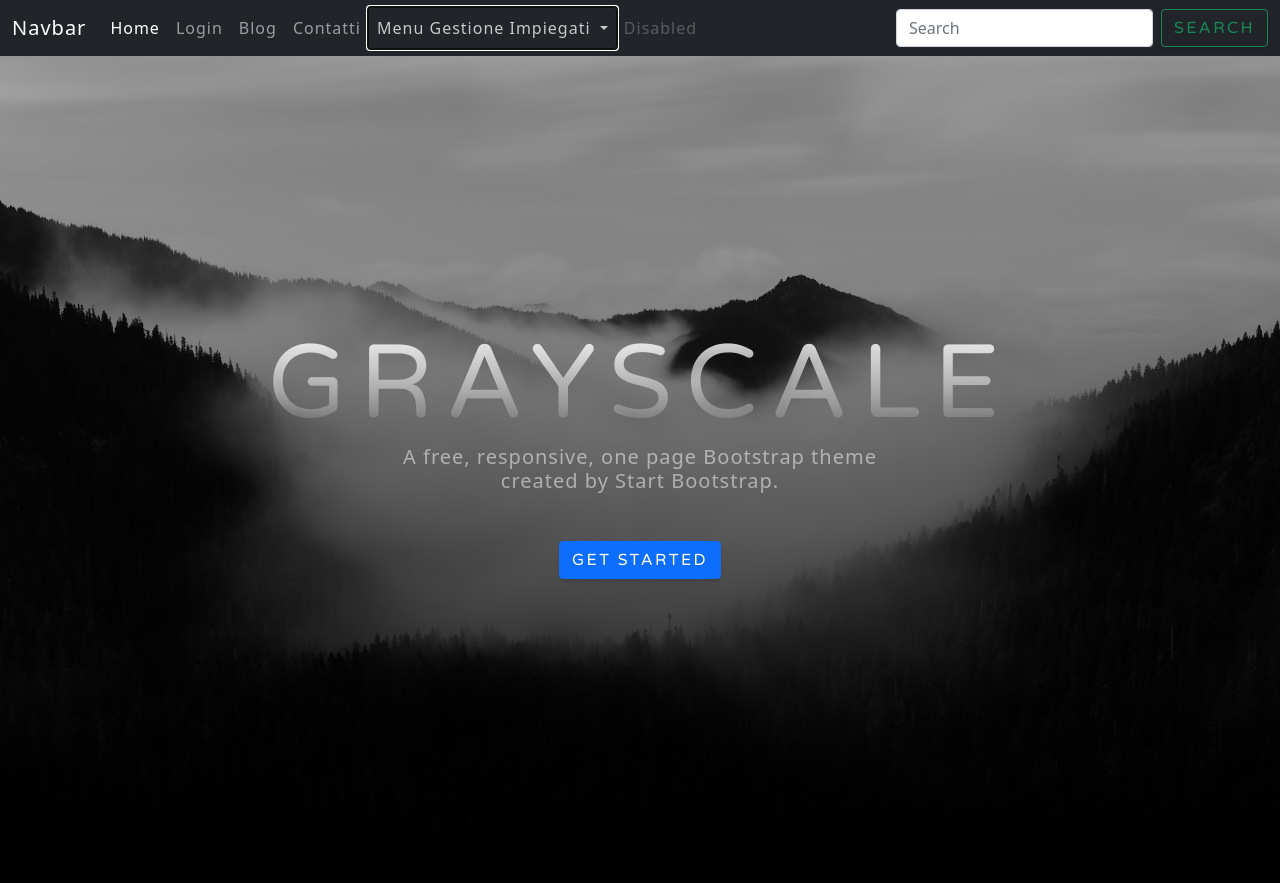
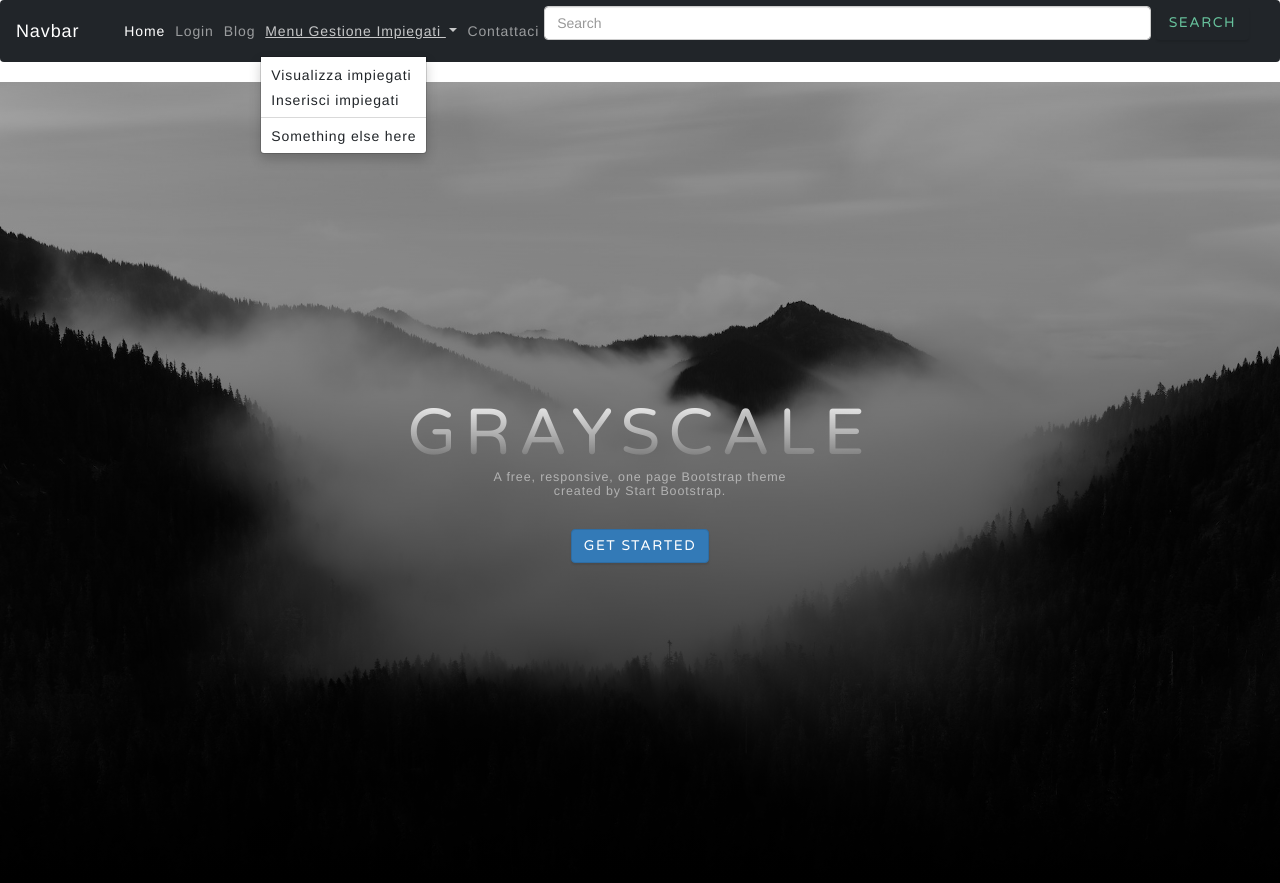
Before and after one commit to gordongekko67/mysite16042023Docker, a Django app: page / in a window 1280 px wide, after a click on "Menu Gestione Impiegati". Shown: the top 883 px of the page. Run offline with Django 3.2, Linux system fonts and the light colour scheme; some libraries are stand-ins or nearby versions.

Commit message:
third  stage

```diff
--- a/mysite/blog/templates/index.html
+++ b/mysite/blog/templates/index.html
@@ -17,8 +17,10 @@
         href="https://fonts.googleapis.com/css?family=Nunito:200,200i,300,300i,400,400i,600,600i,700,700i,800,800i,900,900i"  rel="stylesheet" />
     <!-- Core theme CSS (includes Bootstrap)-->
     <link href="{% static 'css/styles.css' %}" rel="stylesheet">
-
-    <link href="https://cdn.jsdelivr.net/npm/bootstrap@5.0.2/dist/css/bootstrap.min.css" rel="stylesheet" integrity="sha384-EVSTQN3/azprG1Anm3QDgpJLIm9Nao0Yz1ztcQTwFspd3yD65VohhpuuCOmLASjC" crossorigin="anonymous"-->
+    <script src="//ajax.googleapis.com/ajax/libs/jquery/1.11.0/jquery.min.js"></script>
+    <script src="//netdna.bootstrapcdn.com/bootstrap/3.1.1/js/bootstrap.min.js"></script>
+     <link rel="stylesheet" type="text/css" href="//netdna.bootstrapcdn.com/bootstrap/3.1.1/css/bootstrap.min.css">
+    <!--link href="https://cdn.jsdelivr.net/npm/bootstrap@5.0.2/dist/css/bootstrap.min.css" rel="stylesheet" integrity="sha384-EVSTQN3/azprG1Anm3QDgpJLIm9Nao0Yz1ztcQTwFspd3yD65VohhpuuCOmLASjC" crossorigin="anonymous"-->
 </head>
 
 <nav class="navbar navbar-expand-lg navbar-dark bg-dark">
@@ -31,7 +33,7 @@
       <div class="collapse navbar-collapse" id="navbarSupportedContent">
         <ul class="navbar-nav me-auto mb-2 mb-lg-0">
           <li class="nav-item">
-            <a class="nav-link active" aria-current="page" href="#">Home</a>
+            <a class="nav-link active" aria-current="page" href="">Home</a>
           </li>
           <li class="nav-item">
             <a class="nav-link" href="#">Login</a>
@@ -39,22 +41,21 @@
           <li class="nav-item">
             <a class="nav-link" href="blog">Blog</a>
           </li>
-          <li class="nav-item">
-            <a class="nav-link" href="contatti">Contatti</a>
-          </li>
+
+
           <li class="nav-item dropdown">
-            <a class="nav-link dropdown-toggle" href="show" id="navbarDropdown" role="button" data-bs-toggle="dropdown" aria-expanded="false">
-              Menu Gestione Impiegati
+            <a class="nav-link dropdown-toggle" href="#" id="navbarDropdown" role="button" data-toggle="dropdown" aria-haspopup="true" aria-expanded="false">
+                Menu Gestione Impiegati
             </a>
-            <ul class="dropdown-menu" aria-labelledby="navbarDropdown">
-              <li><a class="dropdown-item" href="show">Visualizza impiegati</a></li>
-              <li><a class="dropdown-item" href="emp">inserimento impiegati</a></li>
-              <li><hr class="dropdown-divider"></li>
-              <li><a class="dropdown-item" href="show">Something else here</a></li>
-            </ul>
+            <div class="dropdown-menu" aria-labelledby="navbarDropdown">
+              <a class="dropdown-item" href="show">Visualizza impiegati</a>
+              <a class="dropdown-item" href="emp">Inserisci impiegati</a>
+              <div class="dropdown-divider"></div>
+              <a class="dropdown-item" href="#">Something else here</a>
+            </div>
           </li>
           <li class="nav-item">
-            <a class="nav-link disabled" href="#" tabindex="-1" aria-disabled="true">Disabled</a>
+            <a class="nav-link" href="contatti">Contattaci</a>
           </li>
         </ul>
         <form class="d-flex">
```
Also changed, not shown: mysite/blog/models.py (+15 -0 lines), mysite/blog/migrations/0003_comment.py (added).
